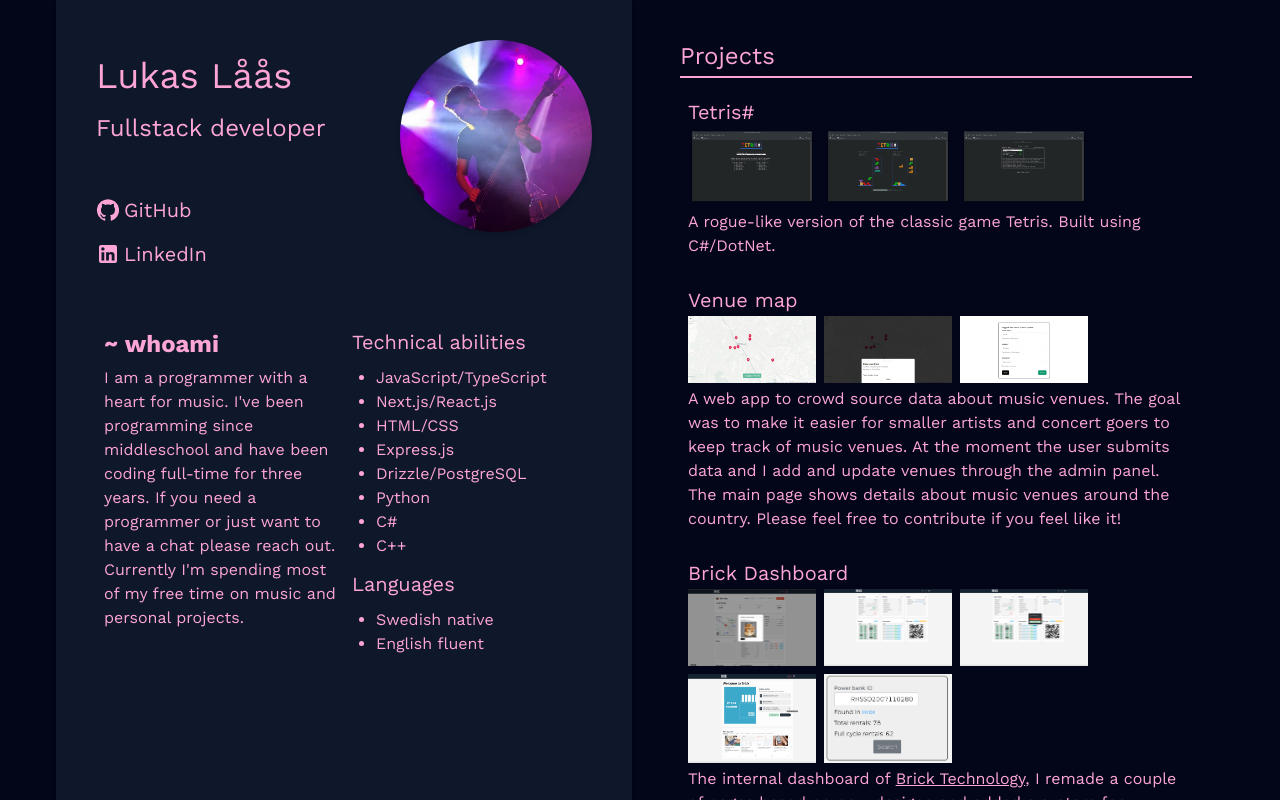
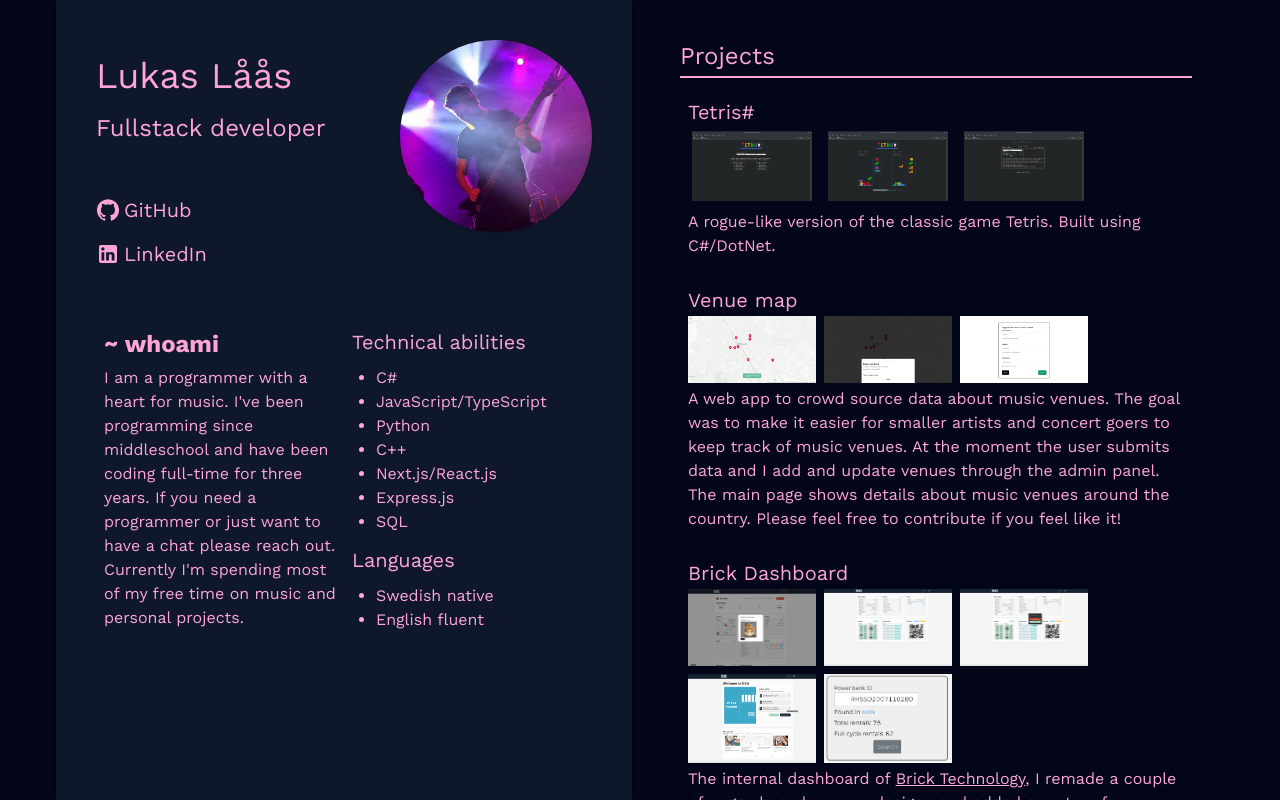
Before and after one commit to lukas-laas/portfolio, a Next.js app: page / in a window 1280 px wide. Built offline with nearby package versions, Linux system fonts and the light colour scheme; a web font is replaced by a local one.

Commit message:
minor text tweaks

```diff
--- a/src/app/_components/education.tsx
+++ b/src/app/_components/education.tsx
@@ -9,7 +9,7 @@ export function Education() {
       </header>
       <Article>
         <Header3>Uppsala university</Header3>
-        <Header4>Bachelor's Programme in Information systems - Systems Development</Header4>
+        <Header4>Bachelor's Programme in Information Systems - Systems Development</Header4>
         <List>
           <ListItem>Current: Databases (SQL)</ListItem>
           <ListItem>Object-Oriented Programming I (C#)</ListItem>
--- a/src/app/_components/summary.tsx
+++ b/src/app/_components/summary.tsx
@@ -69,14 +69,13 @@ export function Summary() {
               <Article>
                 <Header3>Technical abilities</Header3>
                 <List>
+                  <ListItem>C#</ListItem>
                   <ListItem>JavaScript/TypeScript</ListItem>
+                  <ListItem>Python</ListItem>
+                  <ListItem>C++</ListItem>
                   <ListItem>Next.js/React.js</ListItem>
-                  <ListItem>HTML/CSS</ListItem>
                   <ListItem>Express.js</ListItem>
-                  <ListItem>Drizzle/PostgreSQL</ListItem>
-                  <ListItem>Python</ListItem>
-                  <ListItem>C#</ListItem>
-                  <ListItem>C++</ListItem>
+                  <ListItem>SQL</ListItem>
                 </List>
                 <Header3>Languages</Header3>
                 <List>
--- a/src/app/_components/work.tsx
+++ b/src/app/_components/work.tsx
@@ -11,11 +11,11 @@ export function Work() {
       <Article>
         <Header3>Awareify - fullstack app developer</Header3>
         <Paragraph>
-          Supplied a proof of concept for an update of their
+          Supplied a proof of concept for an update of their{" "}
           <Link href="http://awareify.se/_files/ugd/3ad616_73d1756a2f564f89b3fe62723a762b76.pdf" className="underline"
           rel="noopener noreferrer"
-          target="_blank"> "Awareify Effektvy" </Link>
-          in React native.
+          target="_blank">"Awareify Effektvy"</Link>
+          {" "}in React native.
         </Paragraph>
       </Article>
       <Article>
```
